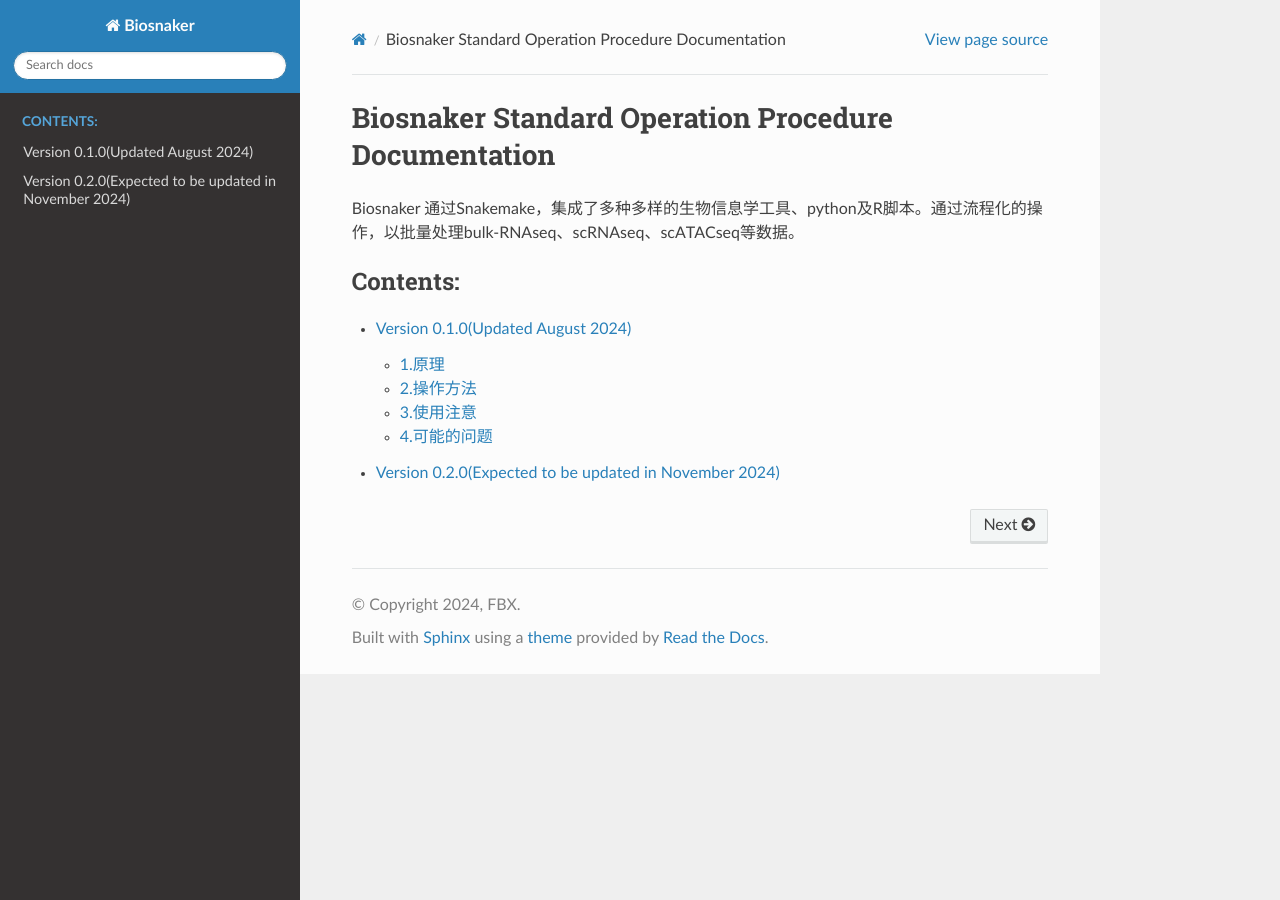
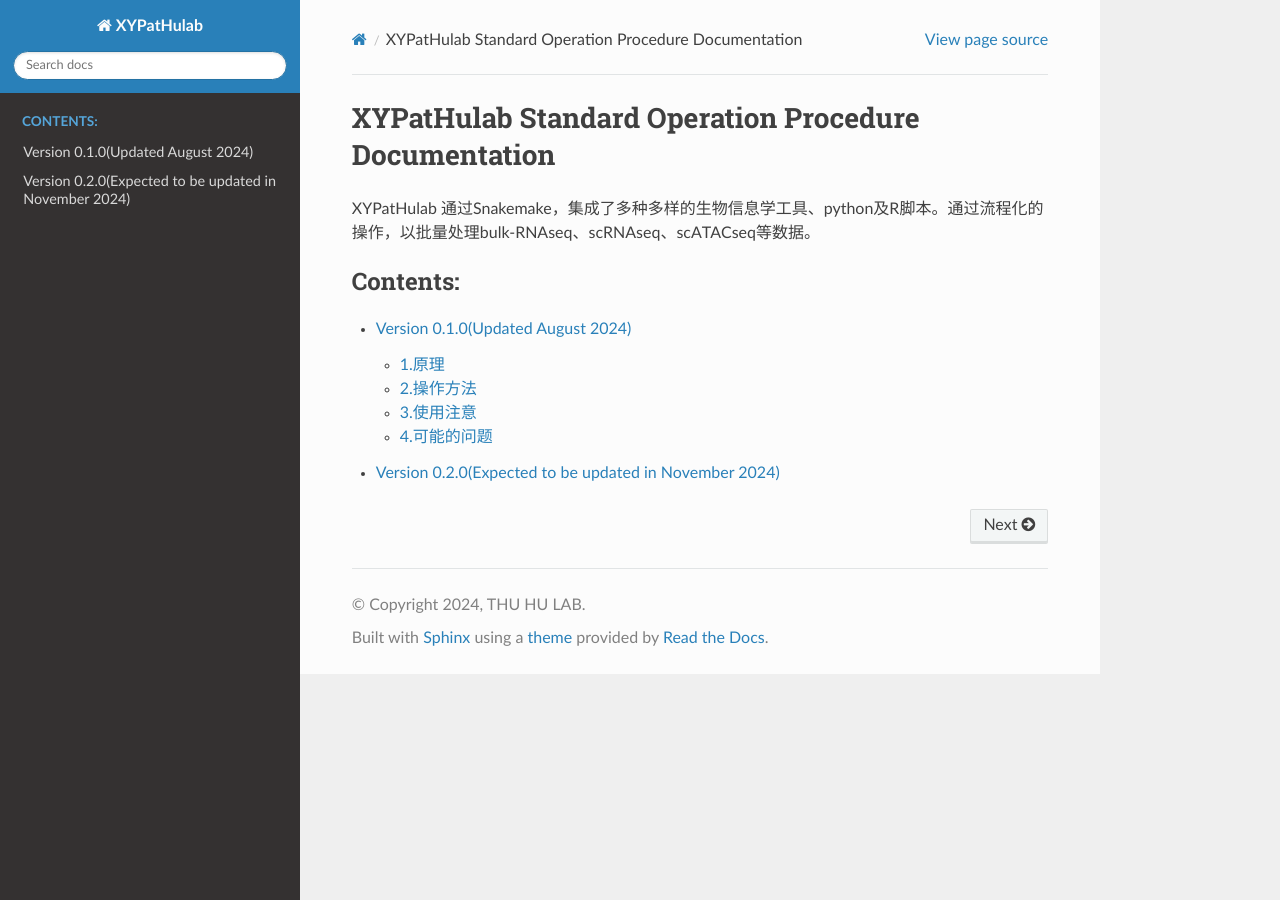
Before and after one commit to fbx233/Biosnaker_doc, a Sphinx documentation site: the page built from source/index.rst, in a window 1280 px wide. Built offline with Sphinx 7.4.7 and the Read the Docs theme 3.1.0, drawn with Linux system fonts in a browser that asks for light colours; pages that are not in the unit, such as notebooks, are missing from menus.

Commit message:
first commit

```diff
--- a/source/conf.py
+++ b/source/conf.py
@@ -6,9 +6,9 @@
 # -- Project information -----------------------------------------------------
 # https://www.sphinx-doc.org/en/master/usage/configuration.html#project-information
 
-project = 'Biosnaker'
-copyright = '2024, FBX'
-author = 'FBX'
+project = 'XYPatHulab'
+copyright = '2024, THU HU LAB'
+author = 'THU HU LAB'
 release = '0.1.0'
 
 # -- General configuration ---------------------------------------------------
--- a/source/index.rst
+++ b/source/index.rst
@@ -1,12 +1,12 @@
-.. Biosnaker documentation master file, created by
+.. XYPatHulab documentation master file, created by
    sphinx-quickstart on Mon Oct 28 14:09:29 2024.
    You can adapt this file completely to your liking, but it should at least
    contain the root `toctree` directive.
 
-Biosnaker Standard Operation Procedure Documentation
+XYPatHulab Standard Operation Procedure Documentation
 ====================================================
 
-Biosnaker 通过Snakemake，集成了多种多样的生物信息学工具、python及R脚本。通过流程化的操作，以批量处理bulk-RNAseq、scRNAseq、scATACseq等数据。
+XYPatHulab 通过Snakemake，集成了多种多样的生物信息学工具、python及R脚本。通过流程化的操作，以批量处理bulk-RNAseq、scRNAseq、scATACseq等数据。
 
 
 .. toctree::
```
Also changed, not shown: source/version0/2_操作方法/contents.md (+1 -1 lines).
